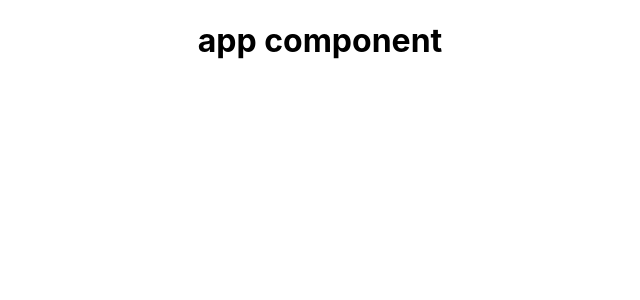
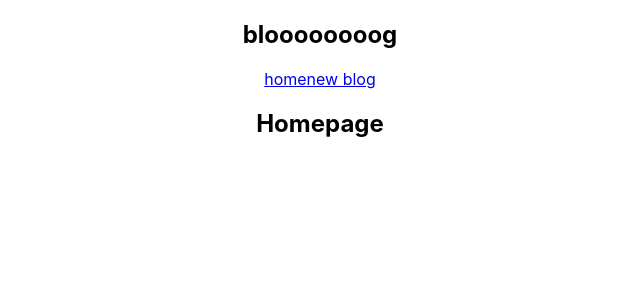
Before and after one commit to harshith-21/basic-blog-site, a React (Create React App) app: page / in a window 1280 px wide. Shown: the top 300 px of the page, without its empty margins (320-960 px from the left). Built offline with nearby package versions, Linux system fonts and the light colour scheme.

Commit message:
commented random shit, added basic website components

```diff
--- a/src/App.js
+++ b/src/App.js
@@ -1,14 +1,17 @@
 import "./App.css";
+import Navbar from "./Navbar";
+import Home from "./Home";
 
 function App() {
-  const title = "Hello World";
-  var likes = 10;
-  var person = { name: "John", age: 25 };
-  var link = "https://www.facebook.com";
+  // const title = "Hello World";
+  // var likes = 10;
+  // var person = { name: "John", age: 25 };
+  // var link = "https://www.facebook.com";
   return (
     <div className="App">
+      <Navbar />
       <div className="content">
-        <h1>app component</h1>
+        <Home />
         {/* <h2>{title}</h2>
         <p>you have {likes} likes</p>
         <p>
--- /dev/null
+++ b/src/Home.js
@@ -0,0 +1,9 @@
+const Home = () => {
+  return (
+    <div className="home">
+      <h2>Homepage</h2>
+    </div>
+  );
+};
+
+export default Home;
--- /dev/null
+++ b/src/Navbar.js
@@ -0,0 +1,14 @@
+// sfc for a arrow funtion
+const navbar = () => {
+  return (
+    <nav className="navbar">
+      <h1>bloooooooog</h1>
+      <div className="links">
+        <a href="/">home</a>
+        <a href="/create">new blog</a>
+      </div>
+    </nav>
+  );
+};
+
+export default navbar;
```
